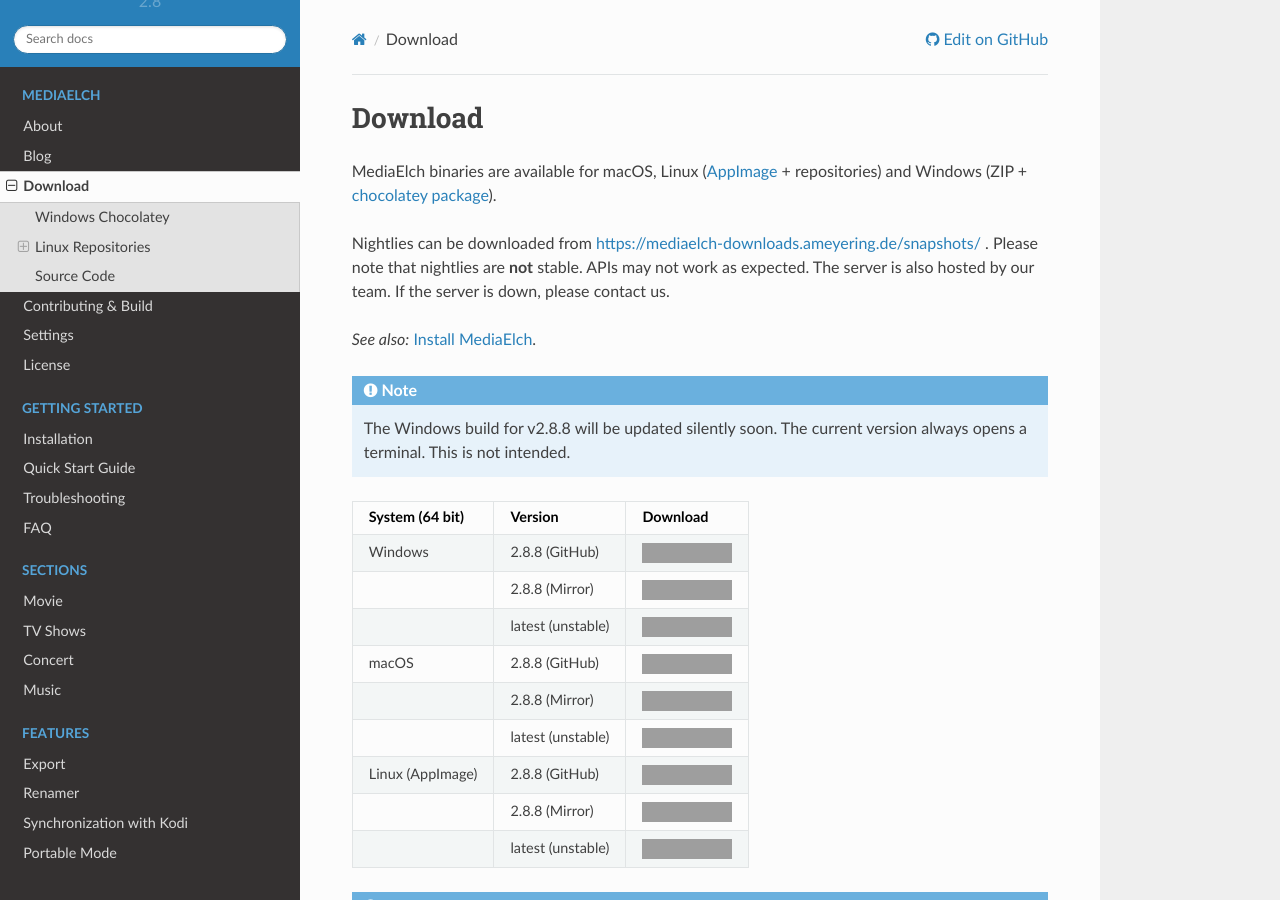
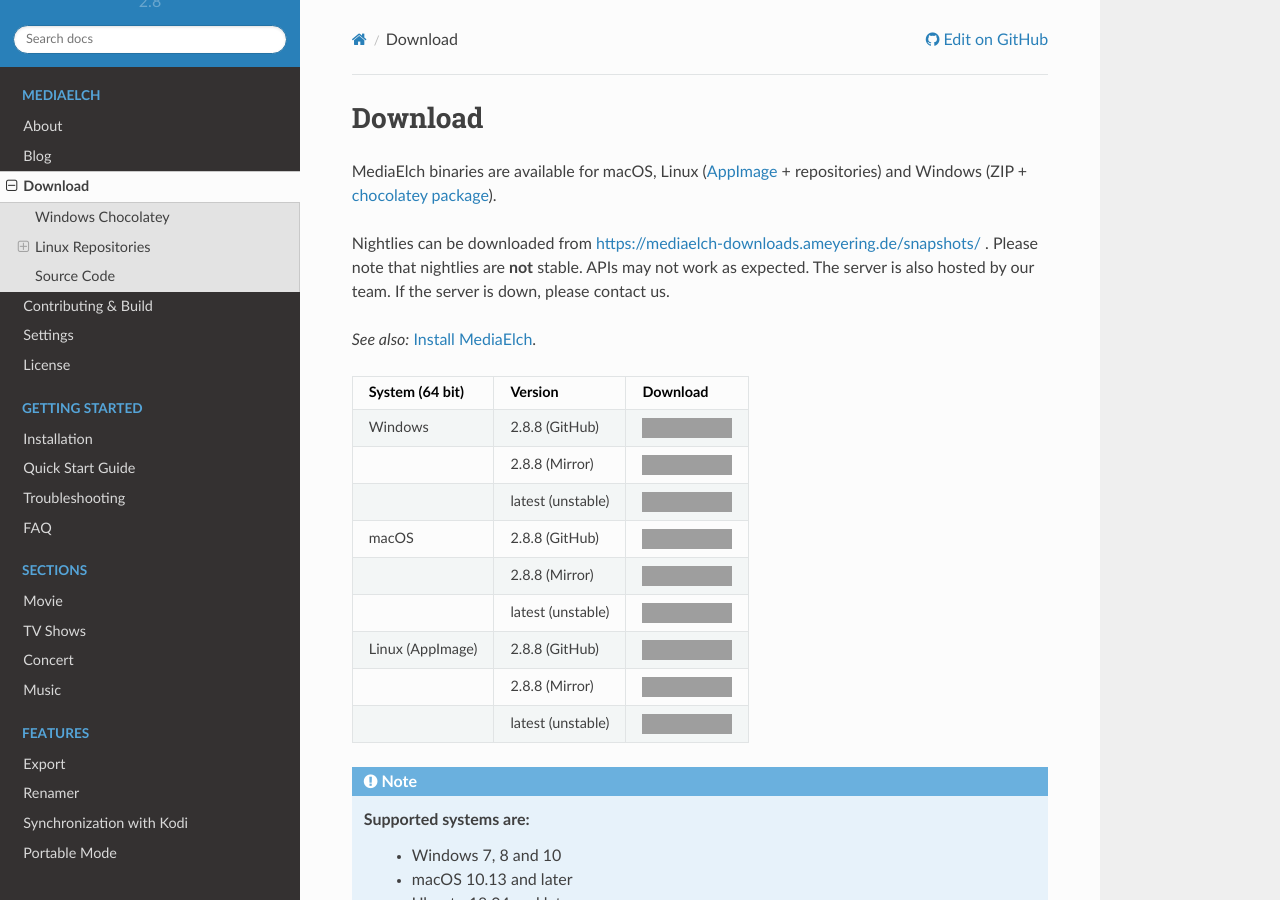
Before and after one commit to mediaelch/mediaelch-doc, a Sphinx documentation site: the page built from docs/source/download.rst, in a window 1280 px wide and 900 px high, cut to the strip 0-900 px from the top of the window. Built offline with Sphinx 7.4.7 and the Read the Docs theme 2.0.0, drawn with Linux system fonts in a browser that asks for light colours; pages that are not in the unit, such as notebooks, are missing from menus; grey boxes are pictures that could not be loaded.

Commit message:
[Download] Remove temp section about Windows issue

```diff
--- a/docs/source/download.rst
+++ b/docs/source/download.rst
@@ -10,12 +10,6 @@
 The server is also hosted by our team.  If the server is down, please contact us.
 
 *See also:* :doc:`Install MediaElch <installation>`.
-
-.. note::
-
-    The Windows build for v2.8.8 will be updated silently soon.
-    The current version always opens a terminal. This is not intended.
-
 
 +-------------------+--------------------+-----------------------------------------------+
 | System (64 bit)   | Version            | Download                                      |
```
